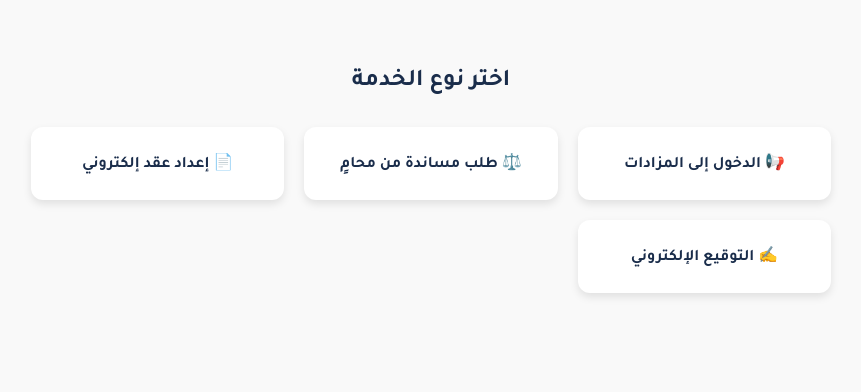
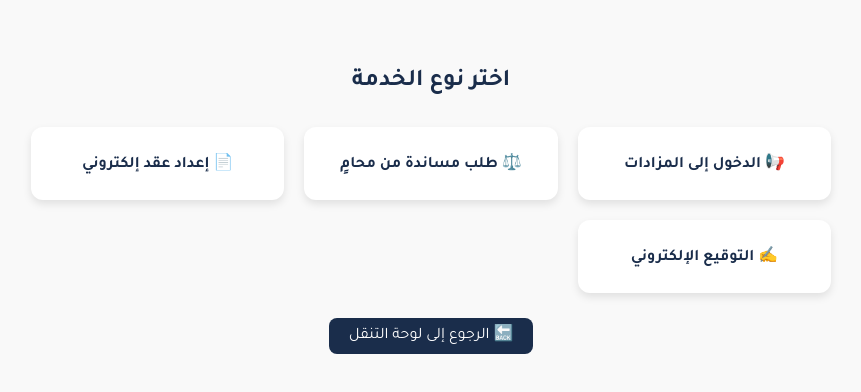
Before and after one commit to faris0999/siaaq-platform, a plain HTML site: page services.html in a window 1280 px wide. Shown: the whole page, without its empty margins (209-1070 px from the left). Drawn offline with Linux system fonts and the light colour scheme.

Commit message:
Update services.html

```diff
--- a/services.html
+++ b/services.html
@@ -55,5 +55,7 @@
       <a href="signature.html">✍️ التوقيع الإلكتروني</a>
     </div>
   </div>
-</body>
+</body><div style="text-align:center; margin-top: 30px;">
+  <a href="navigation.html" style="background-color: #1a2d4b; color: white; padding: 10px 20px; border-radius: 8px; text-decoration: none;">🔙 الرجوع إلى لوحة التنقل</a>
+</div>
 </html>
```
